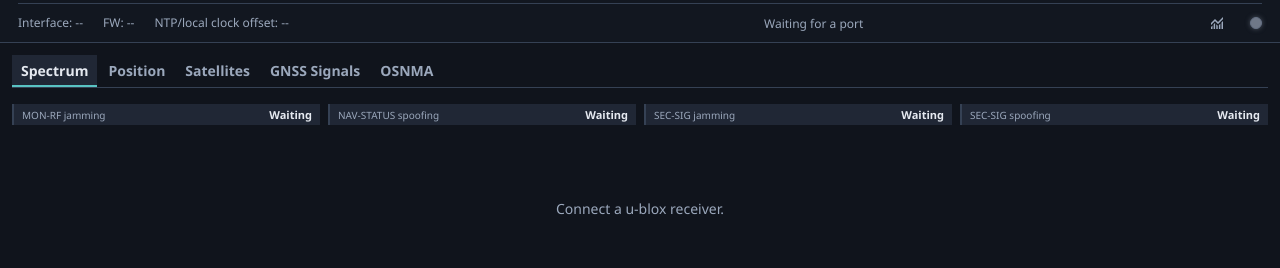
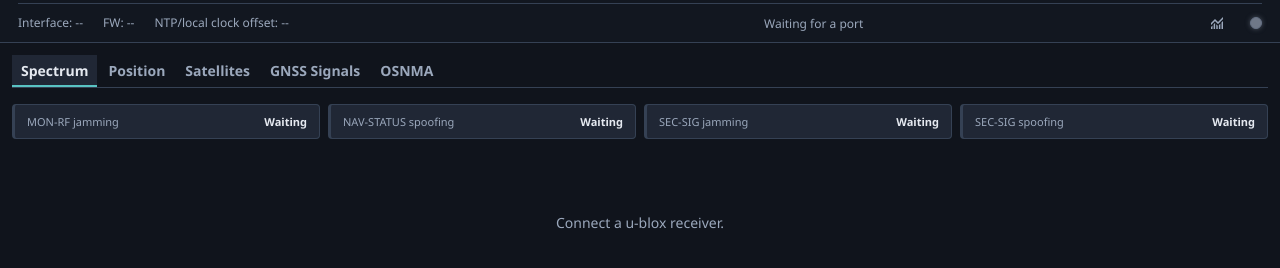
Before and after one commit to christian-skjetne/ubxInsight, a plain HTML site: page index.html in a window 1280 px wide. Shown: the part 86-354 px from the top of the page. Drawn offline with nearby package versions, Linux system fonts and the light colour scheme; a script that the page names is missing.

Commit message:
Refactor GNSS threat summary styles for improved layout and consistency

```diff
--- a/insight.css
+++ b/insight.css
@@ -152,13 +152,64 @@ canvas { display: block; width: 100%; background: #090c12; }
 #position-track { background: #090c12; cursor: grab; }
 #position-track:active { cursor: grabbing; }
 #position-info { color: var(--muted); font-variant-numeric: tabular-nums; }
-.gnss-threat-summary { display: grid; grid-template-columns: repeat(4, minmax(0, 1fr)); margin-bottom: 10px; border-block: 1px solid var(--line); background: var(--panel); }
-.gnss-threat-indicator { display: flex; min-width: 0; flex-direction: column; gap: 4px; padding: 9px 12px; border-left: 3px solid var(--line); }
-.gnss-threat-summary-compact { gap: 0px 8px; border: 0; background: transparent; }
-.gnss-threat-summary-compact .gnss-threat-indicator { flex-direction: row; align-items: center; justify-content: space-between; gap: 6px; padding: 3px 8px; border-left-width: 2px; background: var(--panel); }
-.gnss-threat-summary-compact .gnss-threat-indicator span { font-size: 10px; }
+/*GNSS signals*/
+.gnss-threat-summary {
+	display: grid;
+	grid-template-columns: repeat(4, minmax(0, 1fr));
+	gap: 8px;
+	/*margin-top: 14px;*/
+	margin-bottom: 10px; }
+/*	display: grid;
+	grid-template-columns: repeat(4, minmax(0, 1fr));
+	margin-bottom: 10px;
+	border-block: 1px solid var(--line);
+	background: var(--panel); }*/
+.gnss-threat-indicator {
+	display: flex;
+	min-width: 0;
+	flex-direction: column;
+	gap: 4px;
+	padding: 9px 12px;
+	border: 1px solid var(--line);
+	border-left: 3px solid var(--line);
+	border-radius: 4px;
+	background: var(--panel);
+}
+/*All tabs*/
+.gnss-threat-summary-compact {
+	display: grid;
+	grid-template-columns: repeat(4, minmax(0, 1fr));
+	gap: 8px;
+	margin-top: 14px; }
+/*	gap: 0px 6px;
+	border: 0;
+	background: transparent; }*/
+.gnss-threat-summary-compact .gnss-threat-indicator {
+	border: 1px solid var(--line);
+	border-left: 3px solid var(--line);
+	border-radius: 4px;
+	background: var(--panel);
+	flex-direction: row;
+	align-items: center;
+	justify-content: space-between;
+}
+/*	flex-direction: row;
+	align-items: center;
+	justify-content: space-between;
+	gap: 6px;
+	padding: 8px 8px;
+	border-left-width: 3px;
+	border-top: 1px solid var(--line);
+	border-bottom: 1px solid var(--line);
+	border-right: 1px solid var(--line);
+	background: var(--panel); }*/
+.gnss-threat-summary-compact .gnss-threat-indicator span { font-size: 11px; }
 .gnss-threat-summary-compact .gnss-threat-indicator strong { font-size: 11px; text-align: right; }
-.osnma-overview .gnss-threat-indicator, .osnma-clock-evidence .gnss-threat-indicator, .osnma-status-grid .gnss-threat-indicator, .osnma-auth-grid .gnss-threat-indicator { border: 1px solid var(--line); border-left: 3px solid var(--line); border-radius: 4px; background: #121720; }
+.osnma-overview .gnss-threat-indicator, .osnma-clock-evidence .gnss-threat-indicator, .osnma-status-grid .gnss-threat-indicator, .osnma-auth-grid .gnss-threat-indicator {
+	border: 1px solid var(--line);
+	border-left: 3px solid var(--line);
+	border-radius: 4px;
+	background: #121720; }
 .gnss-threat-indicator span { overflow: hidden; color: var(--muted); font-size: 11px; text-overflow: ellipsis; white-space: nowrap; }
 .gnss-threat-indicator strong { font-size: 13px; font-weight: 600; }
 .gnss-threat-indicator[data-state="good"] { border-left-color: #66ff88; }
@@ -212,7 +263,11 @@ body .maplibregl-ctrl-attrib, body .maplibregl-ctrl-attrib.maplibregl-compact {
 .signal-plot.x20-security canvas { height: clamp(560px, 66vh, 900px); }
 .security-summary { margin: 12px 0 0; padding: 10px 12px; border: 1px solid var(--line); border-radius: 6px; background: var(--surface); color: var(--muted); font-size: 12px; line-height: 1.5; }
 #sec-event-log { max-height: 180px; overflow-y: auto; white-space: pre-line; }
-.osnma-overview { display: grid; grid-template-columns: repeat(4, minmax(0, 1fr)); gap: 8px; margin-top: 14px; }
+.osnma-overview {
+	display: grid;
+	grid-template-columns: repeat(4, minmax(0, 1fr));
+	gap: 8px;
+	margin-top: 14px; }
 .osnma-actions { display: flex; align-items: center; flex-wrap: wrap; gap: 10px; margin-bottom: 12px; }
 .osnma-actions button { display: inline-flex; align-items: center; gap: 7px; }
 .osnma-actions .material-symbols-outlined { margin: 0; }
```
